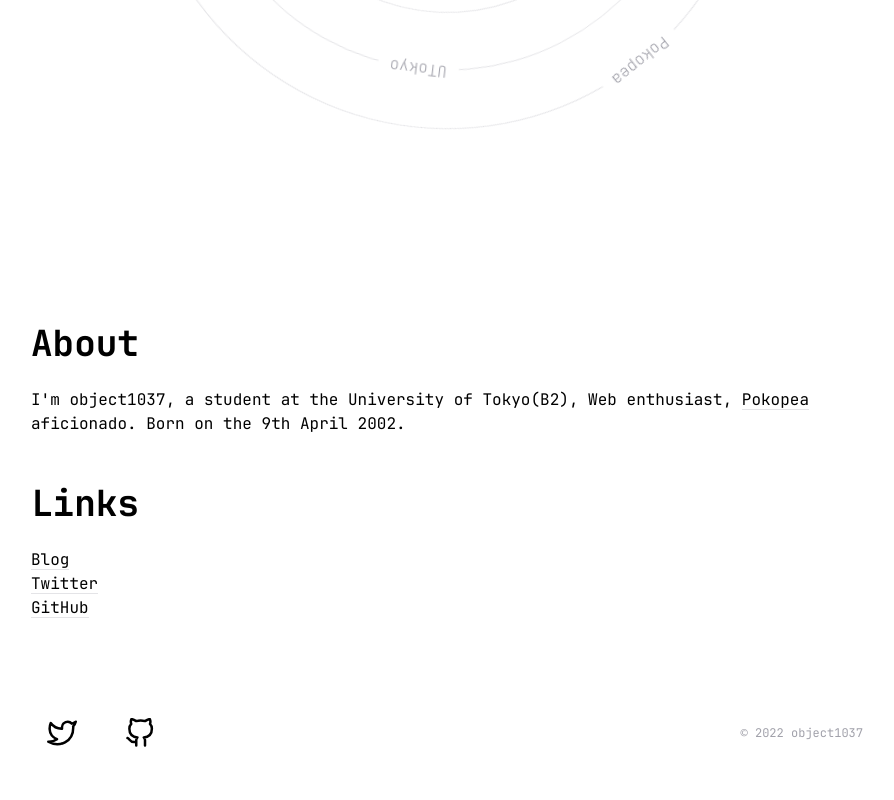
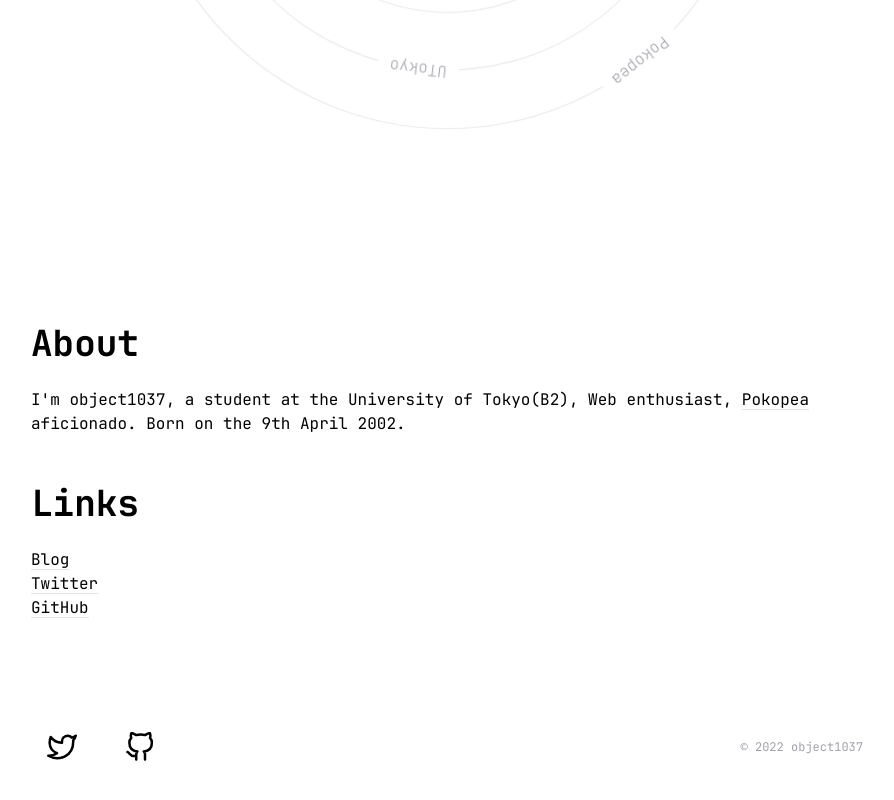
Before and after one commit to object1037/homepage, a Next.js app: page / in a window 1280 px wide. Shown: the part 565-1365 px from the top of the page, without its empty margins (193-1087 px from the left). Built offline with nearby package versions, Linux system fonts and the light colour scheme.

Commit message:
add footer top margin

```diff
--- a/src/pages/index.tsx
+++ b/src/pages/index.tsx
@@ -48,7 +48,7 @@ const IndexPage = () => {
             </ul>
           </article>
         </main>
-        <footer className="flex justify-between items-center">
+        <footer className="flex justify-between items-center mt-24">
           <div className="flex gap-x-4">
             <LargeLink href="https://twitter.com/object1037">
               <FiTwitter />
```
